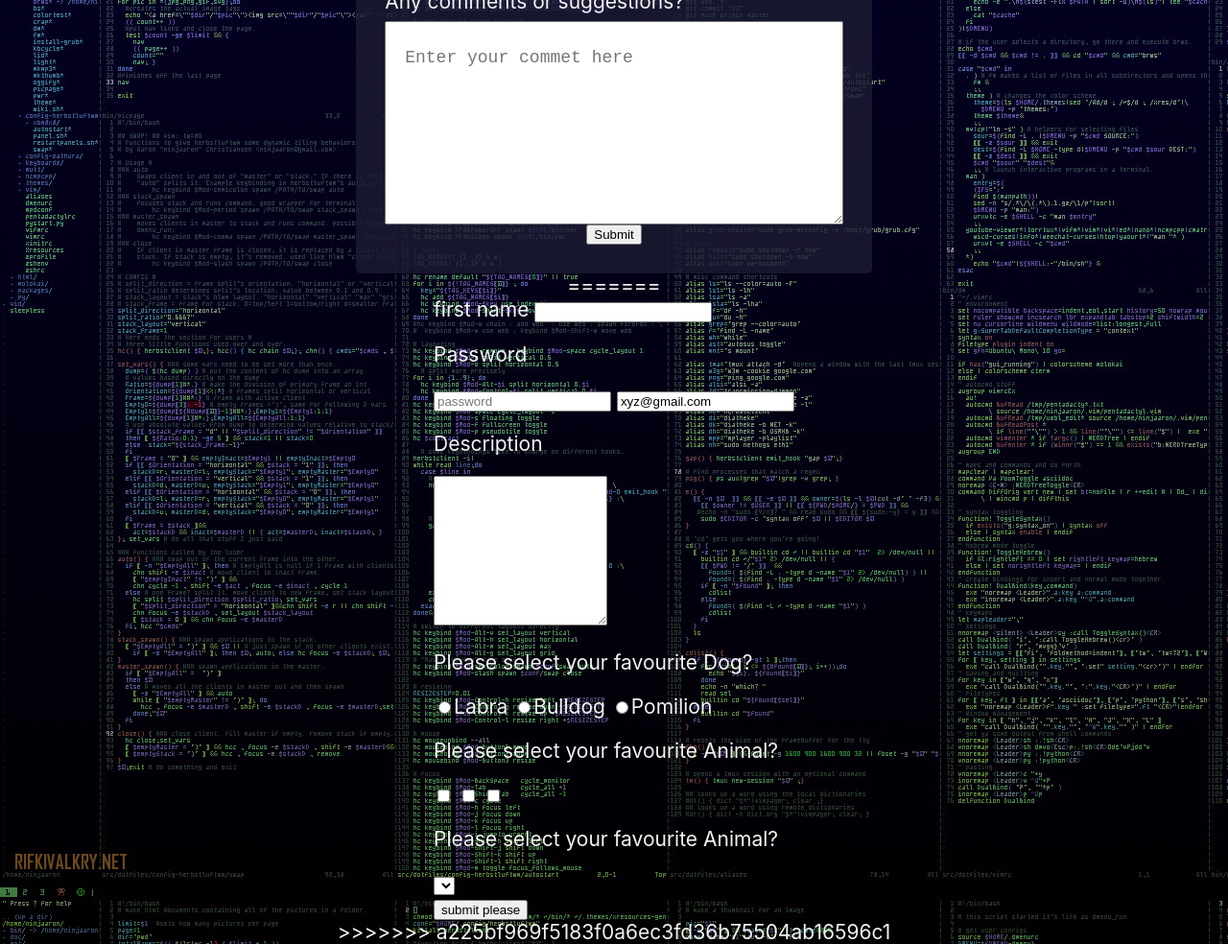
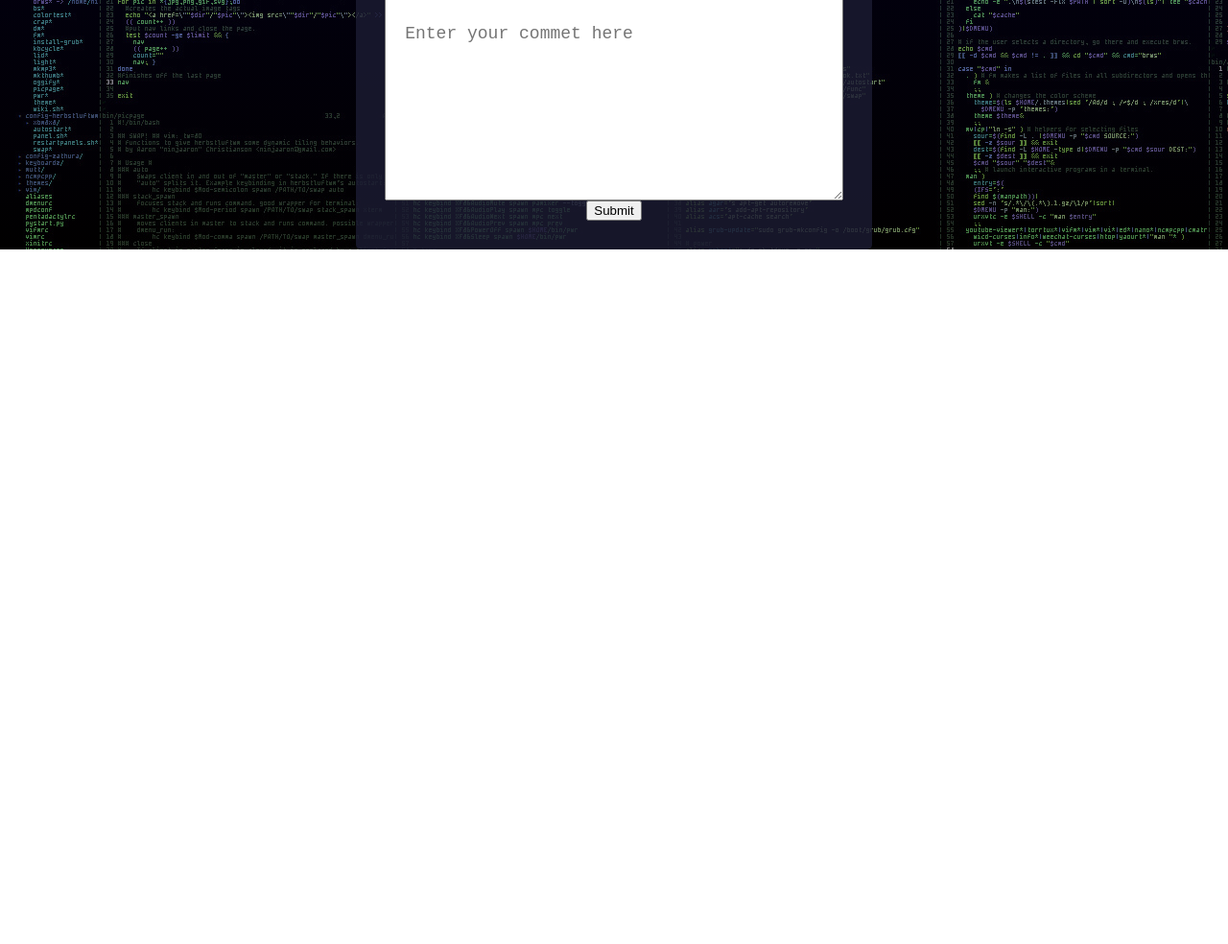
Before and after one commit to aabalapure/Ankit-Anderson, a plain HTML site: page index.html in a window 1280 px wide. Shown: the part 1235-2219 px from the top of the page at 96% size. After the commit the page ends 1495 px from the top, so only its background shows below. Drawn offline with Linux system fonts and the light colour scheme.

Commit message:
finishing the project

```diff
--- a/index.html
+++ b/index.html
@@ -8,7 +8,7 @@
 
 </head>
 <body>
-<<<<<<< HEAD
+
     <header id="header">
         <h1 id="title">freeCodeCamp Survey Form</h1>
         <p id="description"> <i>Thank you for taking the time to help us improve the platform</i></p>
@@ -88,38 +88,4 @@
         </form>
     </div>
     <script src="https://cdn.freecodecamp.org/testable-projects-fcc/v1/bundle.js"></script>
-=======
-<form action="" method="">
-    <lable for='name'>first name</lable>
-    <input type="text" name="name" id="">
-    <br>
-    <p>Password</p>
-    <input type="password" placeholder="password" <br>
-    <input type="email" name="" id="" value="xyz@gmail.com">
-    <br>
-    <p>Description</p>
-    <textarea name="" id="" cols="20" rows="10"> </textarea>
-    <br>
-    <p>Please select your favourite Dog?</p>
-    <input type="radio" name="" id="">Labra
-    <input type="radio" name="" id="">Bulldog
-    <input type="radio" name="" id="">Pomilion
-    <br>
-    <p>Please select your favourite Animal?</p>
-    <input type="checkbox" value="Animal" name="Animal" id="">
-    <input type="checkbox" value="" name="Animal" id="">
-    <input type="checkbox" value="Animal" name="" id="">
-    <br>
-    <p>Please select your favourite Animal?</p>
-    <select name="languages" id="">
-        <option value="javascript"></option>
-        <option value="javascript"></option>
-        <option value="javascript"></option>
-    </select>
-    <br>
-    <input type="submit" value="submit please">
-</form>
-
->>>>>>> a225bf969f5183f0a6ec3fd36b75504ab16596c1
-</body>
-</html>
+</html
```
